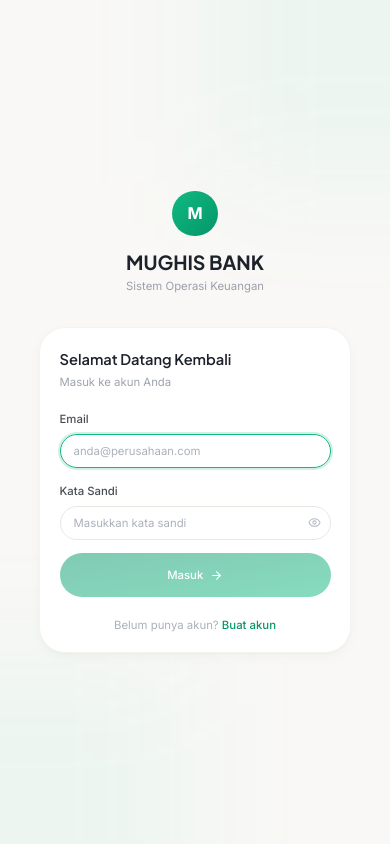
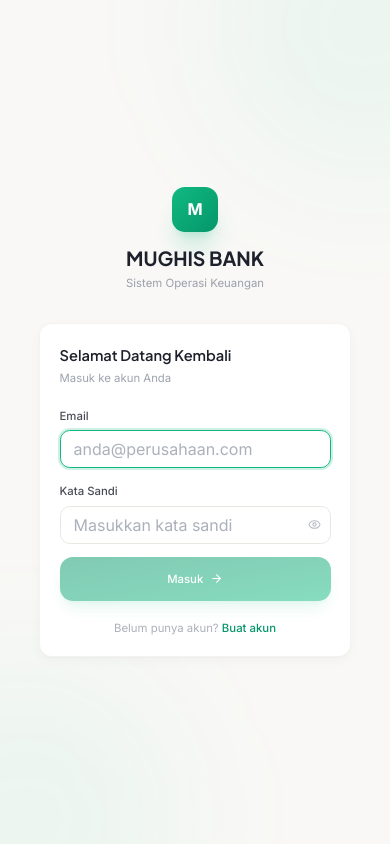
Before and after one commit to agya1806-blip/bankmmcterbaik, a Next.js app: page /login in a window 390 px wide. Built offline with nearby package versions, Linux system fonts and the light colour scheme.

Commit message:
fix:perbaikan-tampilan-iphone-input-size-16px-header-padding-bottom-nav-spacer

```diff
--- a/src/app/globals.css
+++ b/src/app/globals.css
@@ -149,6 +149,7 @@
 
   @media (max-width: 768px) {
     button, a, select, input[type="submit"] { min-height: 44px; }
+    input, select, textarea { font-size: 16px !important; }
   }
 }
 
--- a/src/components/layout/app-shell.tsx
+++ b/src/components/layout/app-shell.tsx
@@ -103,7 +103,7 @@ export default function AppShell({ children }: { children: React.ReactNode }) {
       <div
         className={`transition-all duration-[350ms] ${
           sidebarCollapsed ? 'lg:ml-[calc(var(--sidebar-collapsed-width)+16px)]' : 'lg:ml-[calc(var(--sidebar-width)+16px)]'
-        } pt-[calc(56px+16px)] pb-0 lg:pb-0`}
+        } pt-[calc(64px+12px+16px)] pb-0 lg:pb-0`}
       >
         <Header onMobileMenuToggle={() => setMobileSidebarOpen(!mobileSidebarOpen)} />
         <main className="min-h-[calc(100vh-80px)] p-4 sm:p-6 lg:p-8 section-padding">
@@ -115,7 +115,7 @@ export default function AppShell({ children }: { children: React.ReactNode }) {
 
       <BottomNav />
 
-      <div className="lg:hidden h-[80px]" />
+      <div className="lg:hidden h-[130px]" />
     </div>
   );
 }
--- a/tailwind.config.ts
+++ b/tailwind.config.ts
@@ -73,42 +73,8 @@ const config: Config = {
           ring: "hsl(var(--sidebar-ring))",
         },
       },
-      borderRadius: {
-        xs: "var(--radius-xs)",
-        sm: "var(--radius-sm)",
-        md: "var(--radius-md)",
-        lg: "var(--radius-lg)",
-        xl: "var(--radius-xl)",
-        "2xl": "var(--radius-2xl)",
-        "3xl": "var(--radius-3xl)",
-        full: "var(--radius-full)",
-      },
       boxShadow: {
-        xs: "var(--shadow-xs)",
-        sm: "var(--shadow-sm)",
-        md: "var(--shadow-md)",
-        lg: "var(--shadow-lg)",
-        xl: "var(--shadow-xl)",
-        "2xl": "var(--shadow-2xl)",
-        glass: "var(--shadow-glass)",
         card: "var(--shadow-card)",
-      },
-      transitionTimingFunction: {
-        spring: "var(--ease-spring)",
-        smooth: "var(--ease-smooth)",
-        emphasized: "var(--ease-emphasized)",
-      },
-      transitionDuration: {
-        fast: "var(--duration-fast)",
-        normal: "var(--duration-normal)",
-        slow: "var(--duration-slow)",
-        emphasized: "var(--duration-emphasized)",
-      },
-      spacing: {
-        sidebar: "var(--sidebar-width)",
-        "sidebar-collapsed": "var(--sidebar-collapsed-width)",
-        header: "var(--header-height)",
-        "bottom-nav": "var(--bottom-nav-height)",
       },
       animation: {
         "fade-in": "fadeIn 0.5s var(--ease-smooth) forwards",
```
